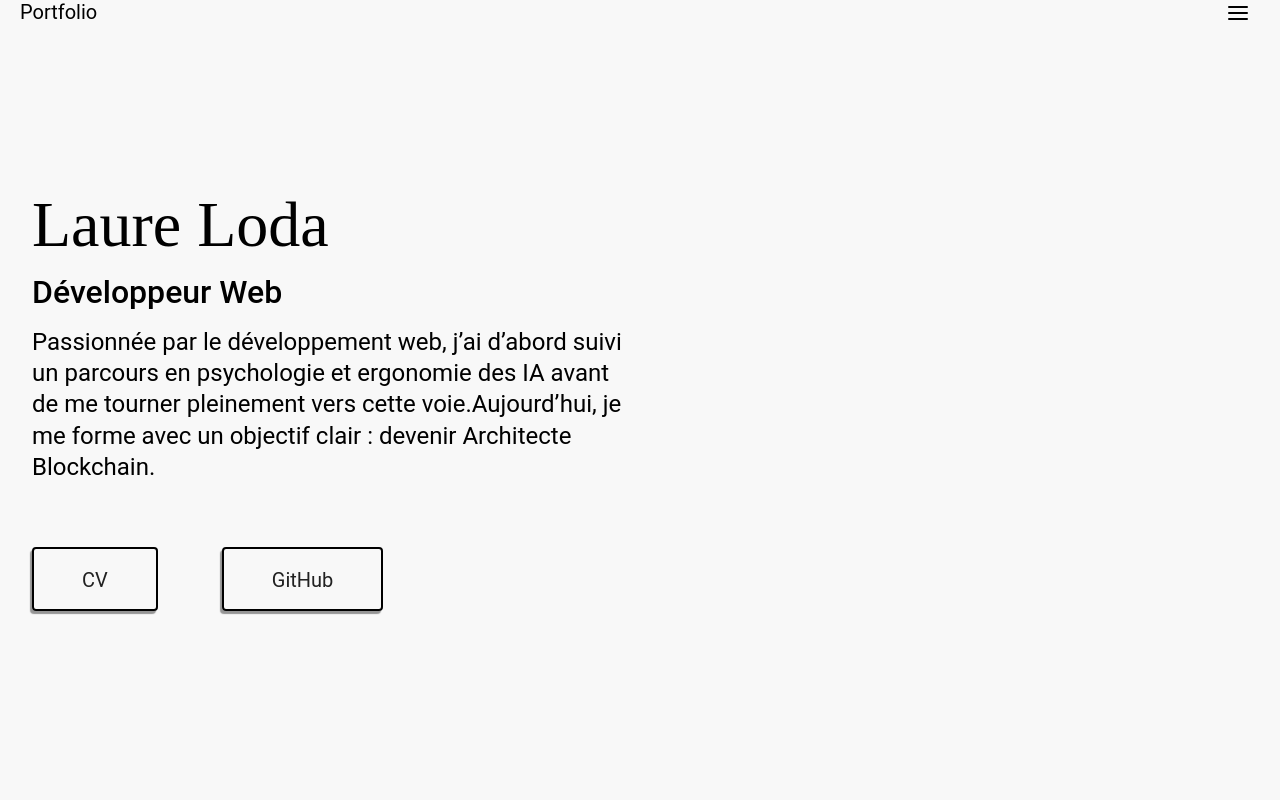
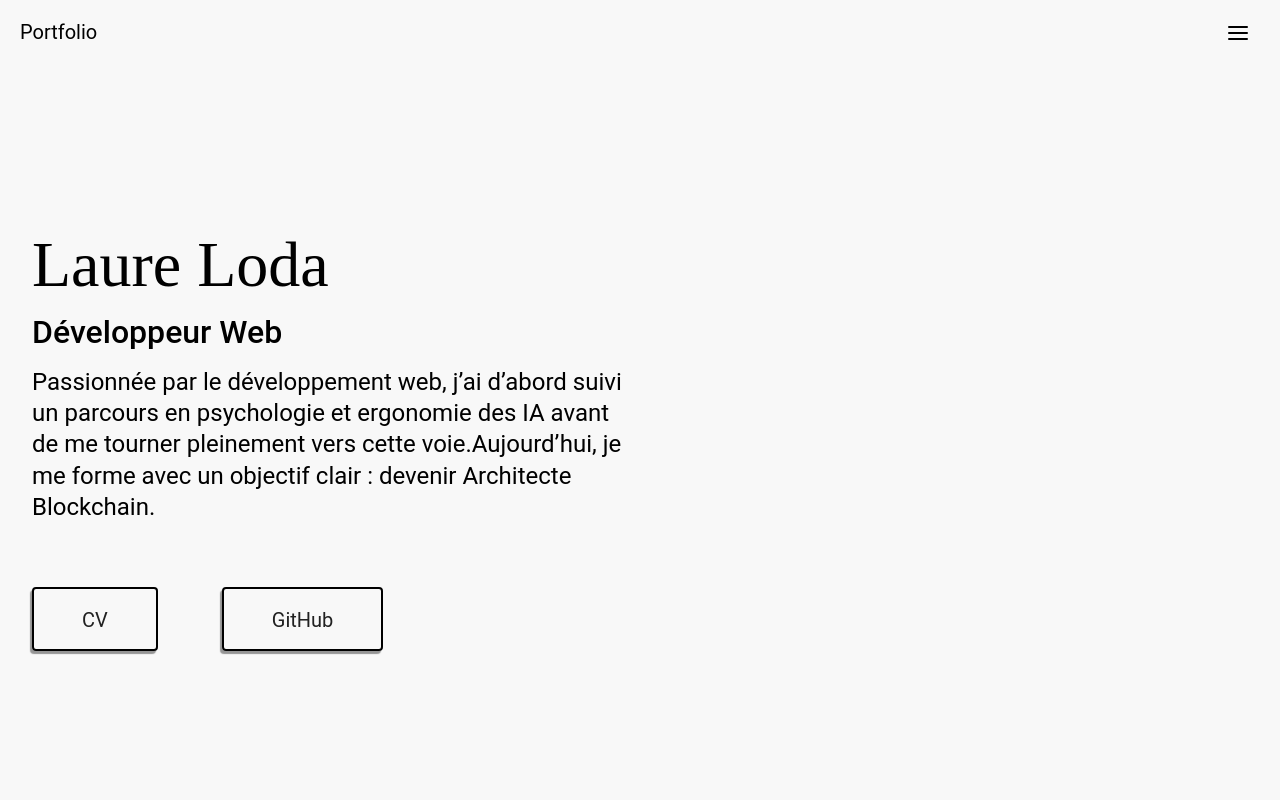
Before and after one commit to laure-ld/portfolio, a React (Create React App) app: page / in a window 1280 px wide. Shown: the top 800 px of the page. Built offline with nearby package versions, Linux system fonts and the light colour scheme.

Commit message:
Correction espacement dans le header

```diff
--- a/src/styles/header.scss
+++ b/src/styles/header.scss
@@ -6,7 +6,7 @@
     display: flex;
     justify-content: space-between;
     font-size: 20px;
-    padding: 0 20px;
+    padding: 20px;
 
     nav {
         display: flex;
@@ -31,7 +31,6 @@
 
             a {
                 color: $primary-color;
-                text-decoration: none;
             }
         }
     }
```
